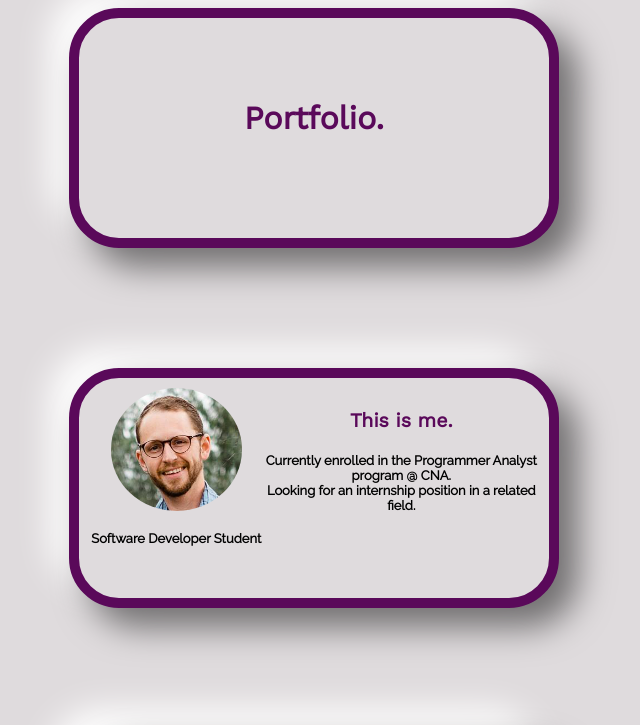
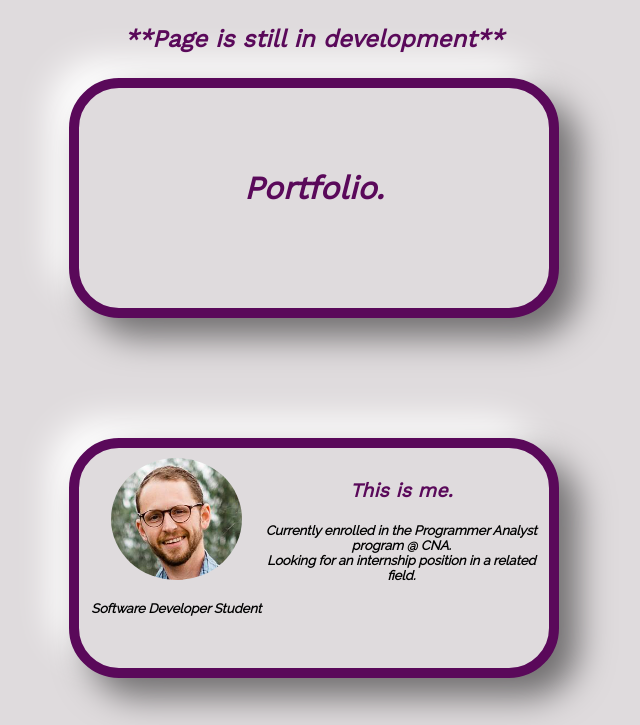
Before and after one commit to adamryan1983/adamryan1983.github.io, a plain HTML site: page index.html in a window 1280 px wide. Shown: the top 725 px of the page, without its empty margins (326-966 px from the left). Drawn offline with nearby package versions, Linux system fonts and the light colour scheme.

Commit message:
Update index.html

```diff
--- a/index.html
+++ b/index.html
@@ -16,6 +16,9 @@
 </head>
 
 <body>
+  <header>
+    <h2><i>**Page is still in development**</h2>
+  </header
   <main>
     <div id="box">
       <div id="boxheader">
```
